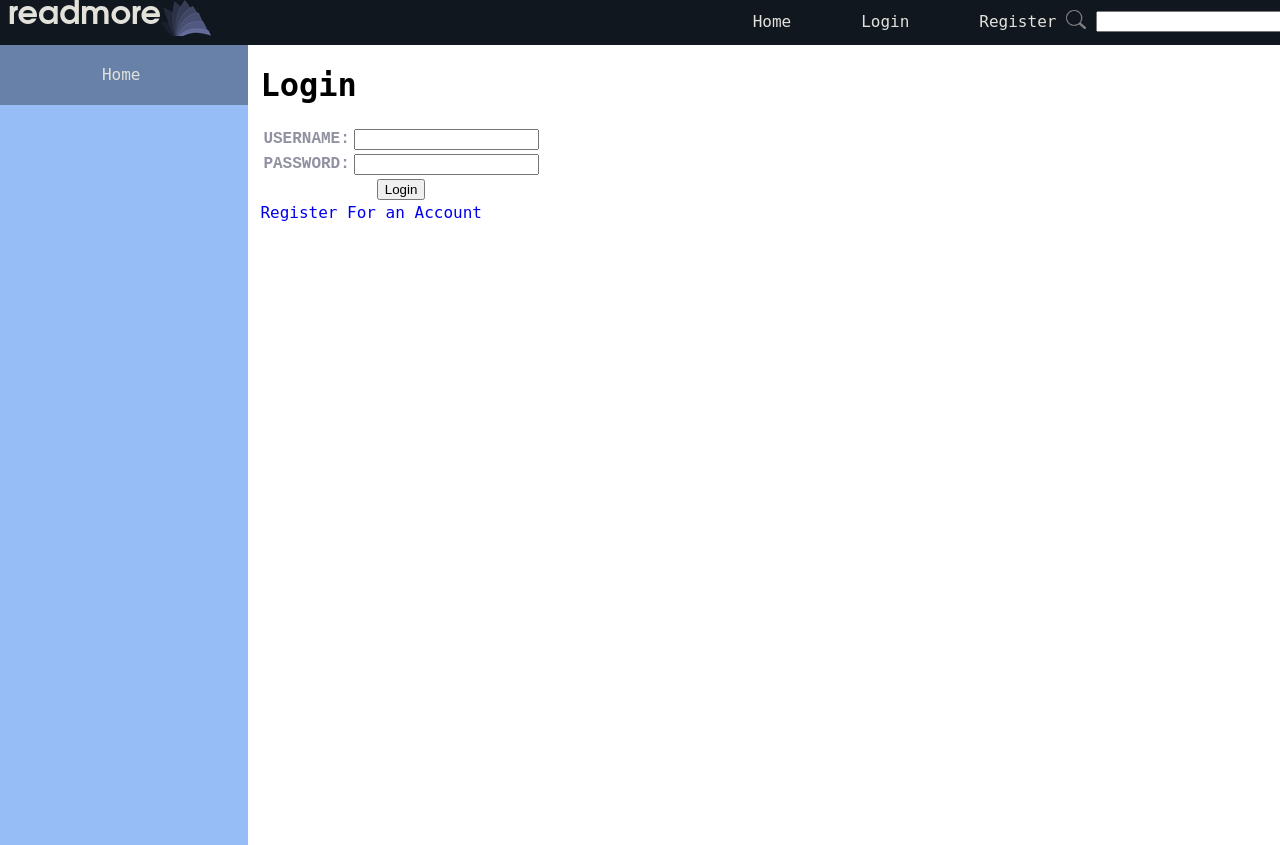
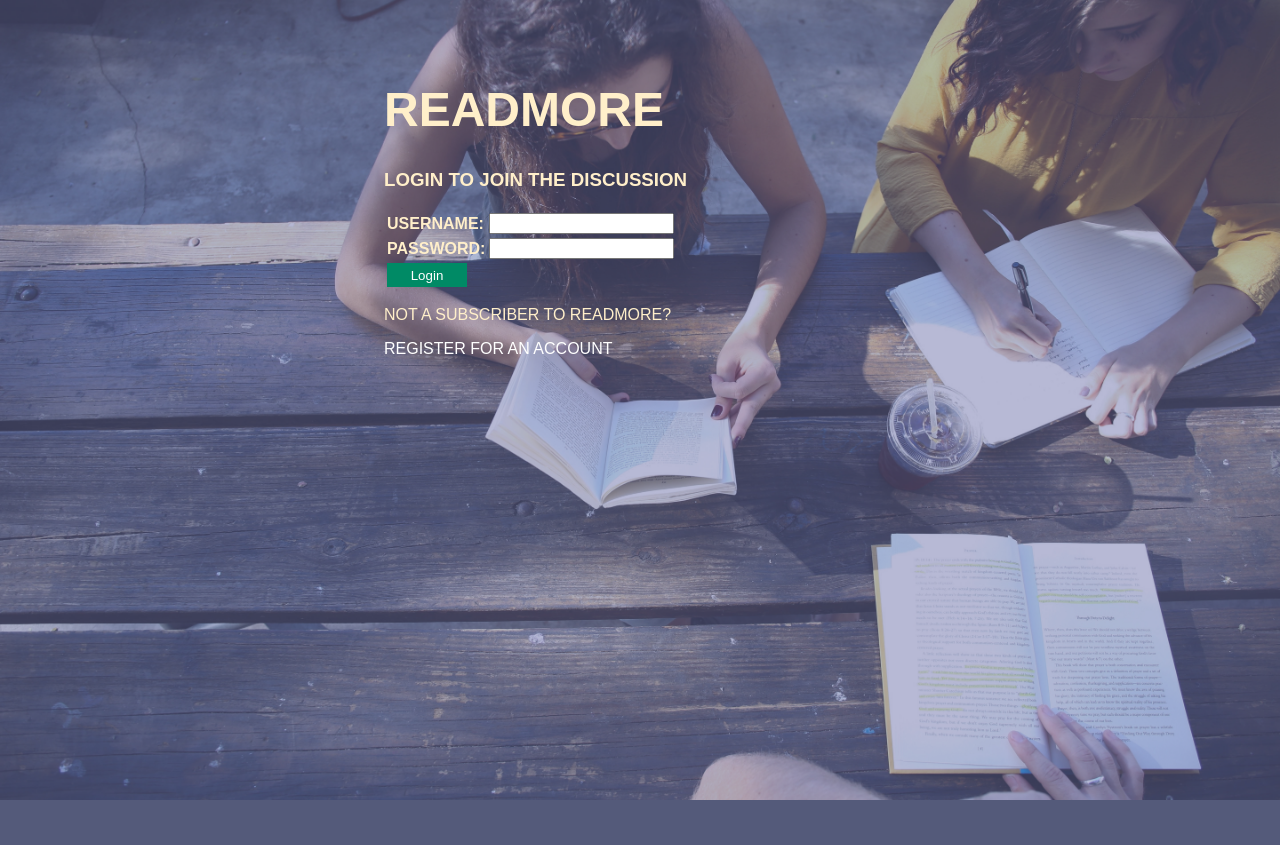
Before and after one commit to benelenox/Readmore, a Django app: page /readmore/login/ in a window 1280 px wide. After the commit the page ends 800 px from the top, so only its background shows below. Run offline with Django 3.2, Linux system fonts and the light colour scheme.

Commit message:
Added placeholder image for login screen, adjusted dropdown menu, general styling adjustments

```diff
--- a/readmore_app/static/readmore_app/style.css
+++ b/readmore_app/static/readmore_app/style.css
@@ -1,16 +1,71 @@
+/* #7074ac */
+html{
+    height: 100%;
+}
 body{
     font-family: OCR A Std, monospace;
-    margin-top: 0;
-    margin-left: 0;
+    margin:0;
 }
+a{
+    text-decoration: none;
+}
+.form{
+    z-index: 1;
+    margin-top:50px;
+    margin-left:30%;
+    text-transform: uppercase;
+    font-family:Arial, Helvetica, sans-serif;
+    font-weight: 20px;
+    color:#FFEFCA;
+    text-align: left;
+}
+
+.form a{
+
+}
+h2.logo{
+    color:#e2e2db;
+    font-family:Arial, Helvetica, sans-serif;
+    font-weight:800px;
+    margin-left: 20px;
+    font-size:32px;
+    margin-top: 6px;
+}
+
+.container{
+    display:flex;
+    flex-flow: column;
+}
+#registration {
+    box-shadow:inset 2000px 0 0 0 rgba(112, 116, 172, .5);
+    background-image: url(studygroup.jpg);
+    background-size:cover;
+    bottom:0px;
+    position:absolute;
+    min-height:100%;
+    min-width:100%;
+    z-index: -1;
+
+}
+
+#login {
+    box-shadow:inset 2000px 0 0 0 rgba(112, 116, 172, .5);
+    background-image: url(studygroup.jpg);
+    background-size:cover;
+    bottom:0px;
+    position:absolute;
+    min-height:100%;
+    min-width:100%;
+}
+
 a{
     text-decoration: none;
 }
 form{
     text-transform: uppercase;
-    font-family: Courier New, monospace;
-    font-weight: 50px;
-    color:#9092a1;
+    font-family: Arial, Helvetica, sans-serif;
+    font-weight: 10px;
+    color:#FFEFCA;
     text-align: left;
 }
 h2.logo{
@@ -19,49 +74,99 @@ h2.logo{
     font-weight:800px;
     margin-left: 20px;
     font-size:32px;
+    margin-top: 6px;
+}
+
+input[type=submit]{
+    height: 24px;
+    border:none;
+    color: white;
+    background-color:#008A65;
+    min-width: 80px;
+    float: left;
+}
+
+main{
+    background-image: url(studygroup.jpg);
+    background-size:cover;
+    display: flex;
+
+}
+
+#drop .dropaw {
+    display:block;
+    font-family: Arial, Helvetica, sans-serif;
     margin-top: 0;
+    margin-left: 0;
+    width: 90%;
+    font-size:small;
+    background-color: #1FC198;
+    color:white;
+    position: relative;
+    text-align: center;
 
+}
+
+#drop .dropaw:hover{
+    background-color:#E6F4F1;
+    color: #3b3e66;
+}
+#dropdown {
+    position: absolute;
+    display: none;
+    background-color: #1FC198;
+    color:white;
+    padding: 0px;
+    z-index: 1;
+    top:45px;
 
 }
 
 
 
-main{
-    margin-top: 0;
+#drop {
+    display: flex;
+    flex-direction: column;
+    padding: 10px;
 }
 
-#dropdown {position: absolute; display: none; background-color: #dde0ff; padding: 0px; z-index: 1; top:45px;}
-#drop .dropaw {display: block; width: 90%; position: relative; text-align: center;  color: #3b3e66;}
-#drop {float: right; display: flex; flex-direction: column; padding: 10px;}
-#drop:hover #dropdown {display:flex; flex-direction: column; z-index: 1;}
+#drop:hover #dropdown {
+    margin-left:30px;
+    min-width:200px;
+    display:flex;
+    flex-direction: column;
+    z-index: 0;
+}
 
 div.sidebar {
-    margin-right:12px;
     position: relative;
     text-align: center;
     background: #97bdf7;
     float:left;
     width:20%;
     height:800px;
-    margin-left:-6px;
-    margin-top:-12;
+
+
 }
 .sidebar a {
-
+    margin: 2px 2px 2px 2px;
+    border-radius: 4px;
     color: #e2e2db;
     height: 30px;
     display:block;
     width:auto;
     border:none;
     padding: 10px;
-    background: #6781a8;
-    padding-top: 20px;
-    margin-bottom:2px;
+    padding-top: 18px ;
+    background: #4b4e75;
 }
 .sidebar a:hover {
+    border: 3px #cecec8;
+    margin-left: -2px;
     background: #dee7e9;
     color:#3b3e66;
     transition: all 0.4s;
+
 }
 
 div.navbar {
@@ -70,13 +175,14 @@ div.navbar {
     justify-content: space-between;
     border: none;
     position: relative;
-    margin-left:-21px;
     height:45px;
-    background: #11171f;
-    left: 15px;
-    margin-right:6px;
+    background: #414364;
+
 }
 .navbar a {
+    min-width: 120px;
+    text-align: center;
+    border-radius: 4px;
     font-size: medium;
     height: 23px;
     display:inline;
--- a/readmore_app/templates/readmore_app/login.html
+++ b/readmore_app/templates/readmore_app/login.html
@@ -5,12 +5,14 @@ Readmore - Login
 {% endblock %}
 
 {% block content %}
+<main  id="login">
+
 <div class="form">
     {% if optional_message %}
     <span class="error">{{ optional_message }}</span>
     {% endif %}
-
-    <h1>Login</h1>
+    <h1 style="font-size: 48px;">Readmore</h1>
+    <h3>Login to join the discussion</h3>
     <form action="{% url 'readmore_app:login' %}" method="post">
     {% csrf_token %}
         <table>
@@ -20,6 +22,7 @@ Readmore - Login
         </tr>
         </table>
     </form>
-    <a href="{% url 'readmore_app:registration' %}">Register For an Account</a>
+    <p>not a subscriber to readmore?</p>
+    <a href="{% url 'readmore_app:registration' %}" style="color:white;text-shadow: 4px;">Register For an Account</a>
 </div>
 {% endblock %}
--- a/readmore_app/templates/readmore_app/registration.html
+++ b/readmore_app/templates/readmore_app/registration.html
@@ -5,6 +5,7 @@ Readmore - Register
 {% endblock %}
 
 {% block content %}
+<main id="registration">
 <div class="form">
     <h1>Register For an Account</h1>
     <form action="{% url 'readmore_app:registration' %}" method="post">
@@ -12,7 +13,7 @@ Readmore - Register
         <table >
             {{ form.as_table }}
             <tr>
-                <td style="text-align: left;" colspan=2><input type="submit" name="Register"></td>
+                <td style="text-align: left;" colspan=2><input type="submit" value="Register"></td>
             </tr>
         </table>
 
--- a/templates/base.html
+++ b/templates/base.html
@@ -15,27 +15,23 @@
     <meta name="viewport" content="width=device-width, initial-scale=1">
 
   </head>
-  <body>
-    <div>
+  <body >
+    <div class="container" >
       <header>
             <div class="navbar">
               <div class="navbar">
                 <div><h2 class="logo">readmore</h2></div>
                 <div><img src="{% static 'readmore_app/logo_small.png' %}"></div>
               </div>
-              <div>
-                <form style="float: right; display: inline; left: 0px; position: relative; top:7px;" class="link" method="POST" action="{% url 'readmore_app:search_results' %}">
-                    {% csrf_token %}
-                    <input type="image" width="20px" style="position:relative; top: 3px;" src="{% static 'readmore_app/logo_search.png' %}">
-                    <input type="text" name="search_query">
-                </form>
+              <div class="navbar">
+
                 <a class="link" href="{% url 'readmore_app:index' %}">Home</a>
                 {% if not user.is_authenticated %}
                 <a class="link" href="{% url 'readmore_app:login' %}" >Login</a>
                 <a class="link" href="{% url 'readmore_app:registration' %}">Register</a>
                 {% else %}
 
-                <a href="{% url 'readmore_app:logout' %}" style="float:right; margin-right:50px;">Logout</a>
+                <a href="{% url 'readmore_app:logout' %}" >Logout</a>
                 <div id="drop">
                     {% num_notifications user.id as has_notifications %}
                     <a style="margin-top: -10px;"><span id="notification_dot" style="color: red;">{% if has_notifications %}●{% endif %}</span>{{ user.username }}</a>
@@ -45,25 +41,29 @@
                         <a class="dropaw" href="#">Link 3</a>
                     </div>
                 </div>
+                <form style="display: inline; left: 0px; position: relative; top:7px;" class="link" method="POST" action="{% url 'readmore_app:search_results' %}">
+                  {% csrf_token %}
+                  <input type="image" width="20px" style="margin: 0px 6px 0px 8px; position:relative; top: 3px;" src="{% static 'readmore_app/logo_search.png' %}">
+                  <input type="text" name="search_query" style="margin: 0px 10px 6px 0px;">
+              </form>
                 {% endif %}
+                <div></div>
               </div>
             </div>
       </header>
-    <nav>
+
+        {% if user.is_authenticated %}
         <div class="sidebar">
             <a href="{% url 'readmore_app:index' %}">Home</a>
         </div>
-      </nav>
-        <main>
+        <main style="margin:0;">
+        {% else %}
+
+        {% endif %}
         {% block content %}
           Where content goes
         {% endblock %}
-        </main>
-
-    </div>
-    <footer>
-    </footer>
-  </body>
+        </main></div></body>
   <script>
   {% block js %}
   {% endblock %}
```
Also changed, not shown: readmore_app/static/readmore_app/studygroup.jpg (added).
